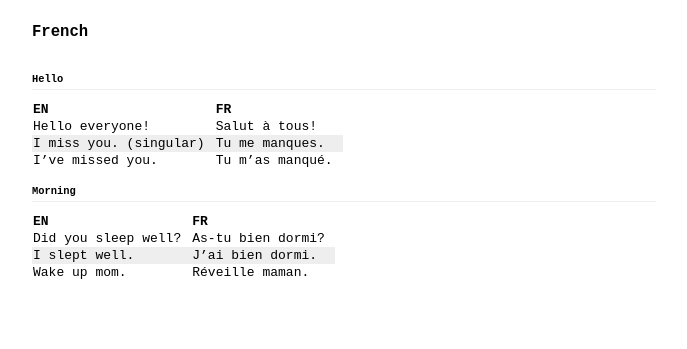
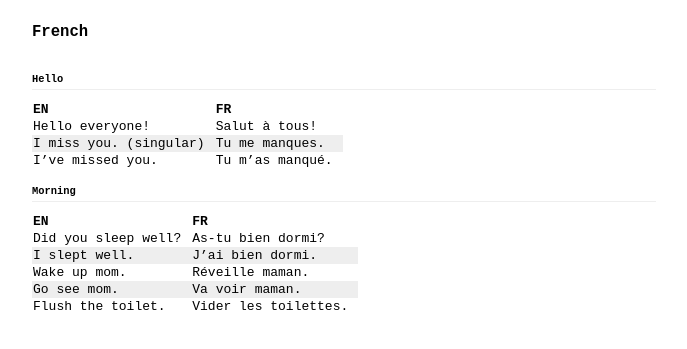
Before and after one commit to mkipling/p, a Jekyll site: the page built from fr.md, in a window 1280 px wide. Shown: the top 349 px of the page, without its empty margins (296-983 px from the left). Built offline with Jekyll 4.4.1, drawn with Linux system fonts in a browser that asks for light colours.

Commit message:
Update fr.md

```diff
--- a/fr.md
+++ b/fr.md
@@ -17,3 +17,5 @@ title: French
 | Did you sleep well? |	As-tu bien dormi?
 | I slept well.	| J'ai bien dormi.
 | Wake up mom. | Réveille maman.
+| Go see mom. |	Va voir maman.
+| Flush the toilet. | Vider les toilettes.
```
